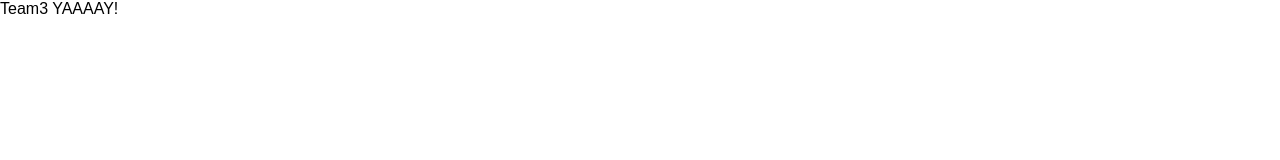
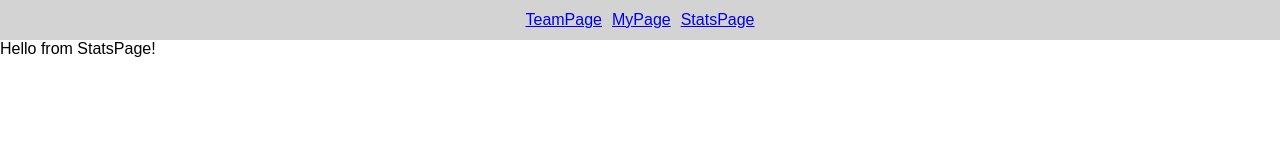
Before and after one commit to aejlindberg/activity-tracker, a React app in the folder code/: page /stats in a window 1280 px wide. Built offline with nearby package versions, Linux system fonts and the light colour scheme.

Commit message:
Created routing and main components

```diff
--- a/code/package.json
+++ b/code/package.json
@@ -8,6 +8,7 @@
     "node-sass": "^4.9.4",
     "react": "^16.2.0",
     "react-dom": "^16.2.0",
+    "react-router-dom": "^4.3.1",
     "react-scripts": "^2.0.5"
   },
   "scripts": {
--- /dev/null
+++ b/code/src/components/Header/header.js
@@ -0,0 +1,21 @@
+import React from "react"
+import { BrowserRouter as Router, Route, Switch, Link } from "react-router-dom"
+import "./header.scss"
+
+class Header extends React.Component {
+
+  render() {
+    return (
+      <header className="header">
+        <nav>
+          <Link to="/">TeamPage</Link>
+          <Link to="/mypage">MyPage</Link>
+          <Link to="/stats">StatsPage</Link>
+        </nav>
+      </header>
+    )
+  }
+
+}
+
+export default Header
--- /dev/null
+++ b/code/src/components/Header/header.scss
@@ -0,0 +1,11 @@
+.header {
+  background: lightgrey;
+  height: 40px;
+  display: flex;
+  align-items: center;
+  justify-content: center;
+
+    a {
+      padding: 5px;
+    }
+}
--- /dev/null
+++ b/code/src/components/MyPage/myPage.js
@@ -0,0 +1,16 @@
+import React from "react"
+import { BrowserRouter as Router, Route, Switch, Link } from "react-router-dom"
+
+class MyPage extends React.Component {
+
+  render() {
+    return (
+      <div>
+        Hello from MyPage!
+      </div>
+    )
+  }
+
+}
+
+export default MyPage
--- /dev/null
+++ b/code/src/components/StatsPage/statsPage.js
@@ -0,0 +1,16 @@
+import React from "react"
+import { BrowserRouter as Router, Route, Switch, Link } from "react-router-dom"
+
+class StatsPage extends React.Component {
+
+  render() {
+    return (
+      <div>
+        Hello from StatsPage!
+      </div>
+    )
+  }
+
+}
+
+export default StatsPage
--- /dev/null
+++ b/code/src/components/TeamPage/teamPage.js
@@ -0,0 +1,16 @@
+import React from "react"
+import { BrowserRouter as Router, Route, Switch, Link } from "react-router-dom"
+
+class TeamPage extends React.Component {
+
+  render() {
+    return (
+      <div>
+        Hello from TeamPage!
+      </div>
+    )
+  }
+
+}
+
+export default TeamPage
--- a/code/src/components/app.js
+++ b/code/src/components/app.js
@@ -1,12 +1,25 @@
 import React from "react"
+import { BrowserRouter as Router, Route, Switch } from "react-router-dom"
+import Header from "./Header/header.js"
+import TeamPage from "./TeamPage/teamPage.js"
+import MyPage from "./MyPage/myPage.js"
+import StatsPage from "./StatsPage/statsPage.js"
+
 
 class App extends React.Component {
 
   render() {
     return (
-      <div>
-        Team3 YAAAAY!
-      </div>
+      <Router>
+        <div>
+          <Header />
+          <Switch>
+            <Route exact path="/" component={TeamPage} />
+            <Route exact path="/mypage" component={MyPage} />
+            <Route exact path="/stats" component={StatsPage} />
+          </Switch>
+        </div>
+      </Router>
     )
   }
 
--- a/code/src/index.js
+++ b/code/src/index.js
@@ -1,6 +1,6 @@
 import React from "react"
 import ReactDOM from "react-dom"
 import App from "./components/app"
-import "./index.css"
+import "./index.scss"
 
 ReactDOM.render(<App />, document.getElementById("root"))
```
Also changed, not shown: code/public/index.html (+0 -1 lines), code/src/components/MyPage/myPage.scss (added), code/src/components/StatsPage/statsPage.scss (added), code/src/components/TeamPage/teamPage.scss (added), code/src/index.scss (renamed from code/src/index.css), 1 other file.
